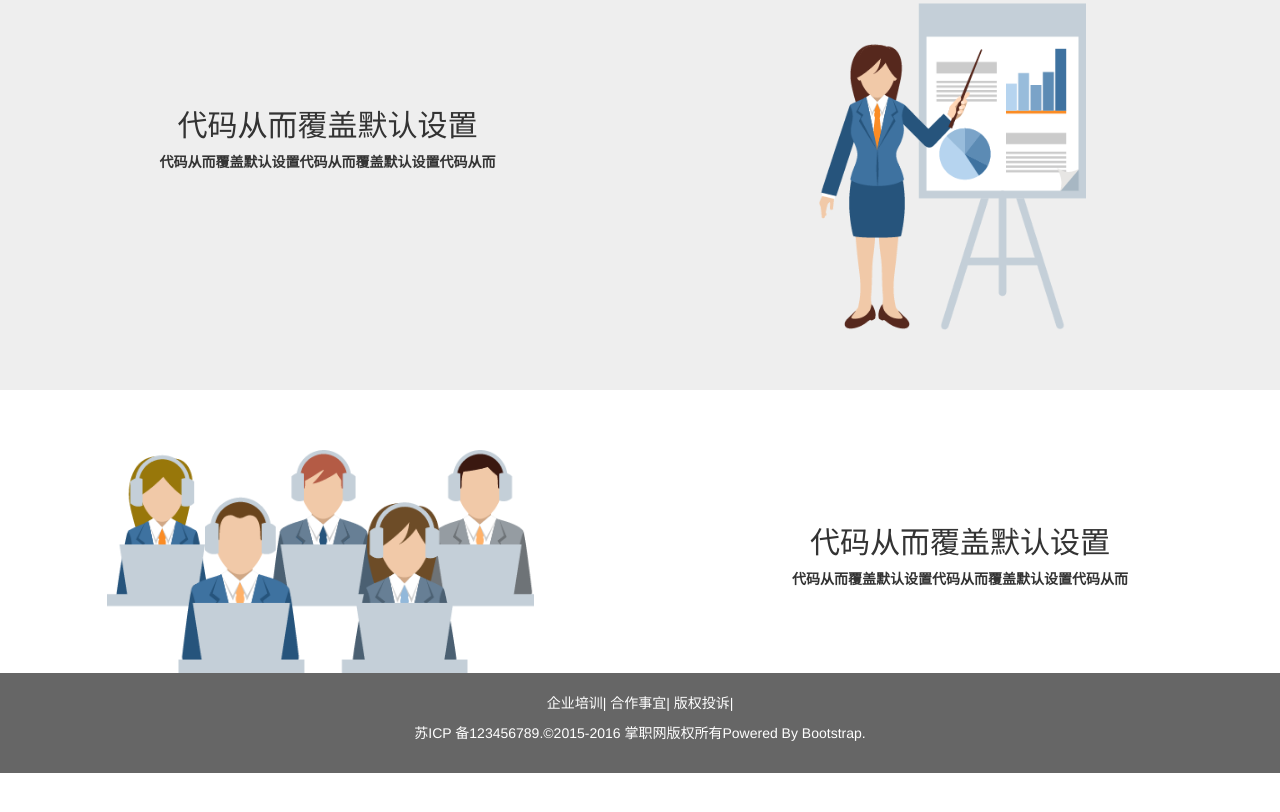
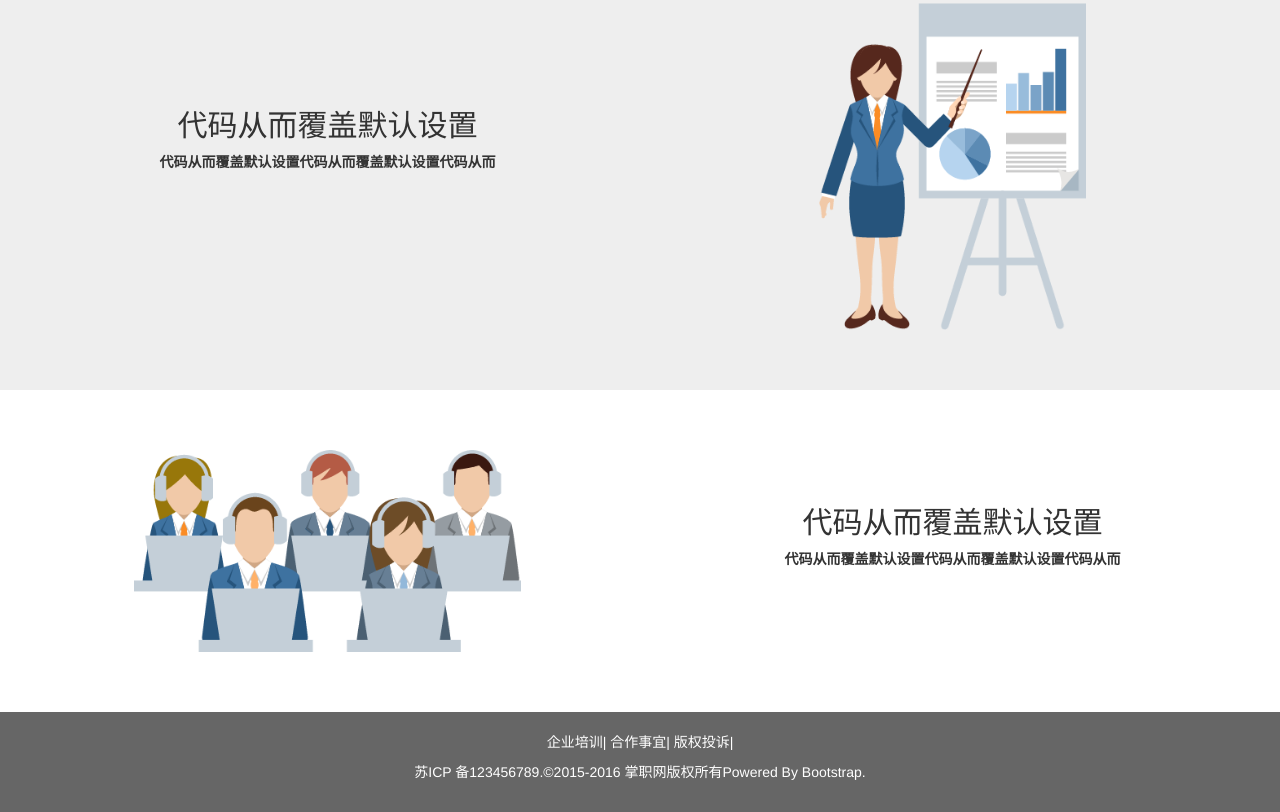
Before and after one commit to HedgehogSleepy/bootstrap, a plain HTML site: page index.html in a window 1280 px wide. Shown: the part 993-1805 px from the top of the page. Before the commit the page ends 1766 px from the top, so only its background shows below. Drawn offline with nearby package versions, Linux system fonts and the light colour scheme.

Commit message:
第二次修改掌职网，修改了index.html

```diff
--- a/assets/css/style.css
+++ b/assets/css/style.css
@@ -59,22 +59,16 @@
 
 .main3 {
     text-align: center;
-    padding-top: 60px;
+    padding: 60px 15px;
 }
 
 .main3 .txt3 {
-    padding-top: 56px;
+    padding-top: 36px;
 }
 
 .main3 img {
-    width: 70%;
-    height: 70%;
-}
-@media(max-width: 768px) {
-    .txt-h2 {
-        font-size: 24px;
-    }
-
+    width: 65%;
+    height: 65%;
 }
 
 
--- a/index.html
+++ b/index.html
@@ -156,7 +156,7 @@
     <div class="container-fluid">
         <div class="row clearfix main3">
             <div class="col-md-6 col-sm-12 col-xs-12">
-                <img src="assets/images/tab3.png" alt="" >
+                <img src="assets/images/tab3.png" alt="" class="img-responsive center-block" >
             </div>
             <div class="col-md-6 col-sm-12 col-xs-12 txt3 ">
                 <h2 class="txt-h2">代码从而覆盖默认设置</h2>
```
Also changed, not shown: 1 other file.
